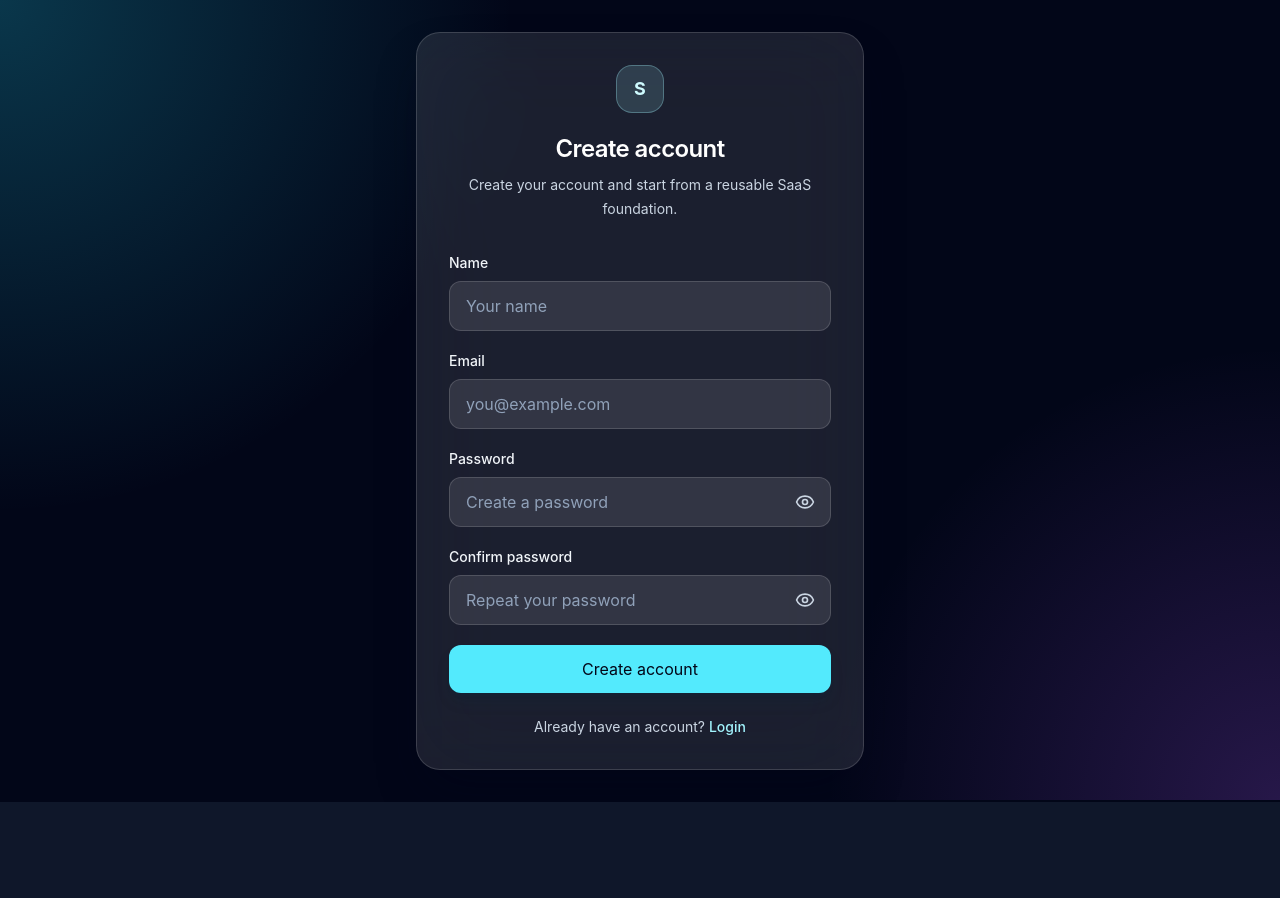
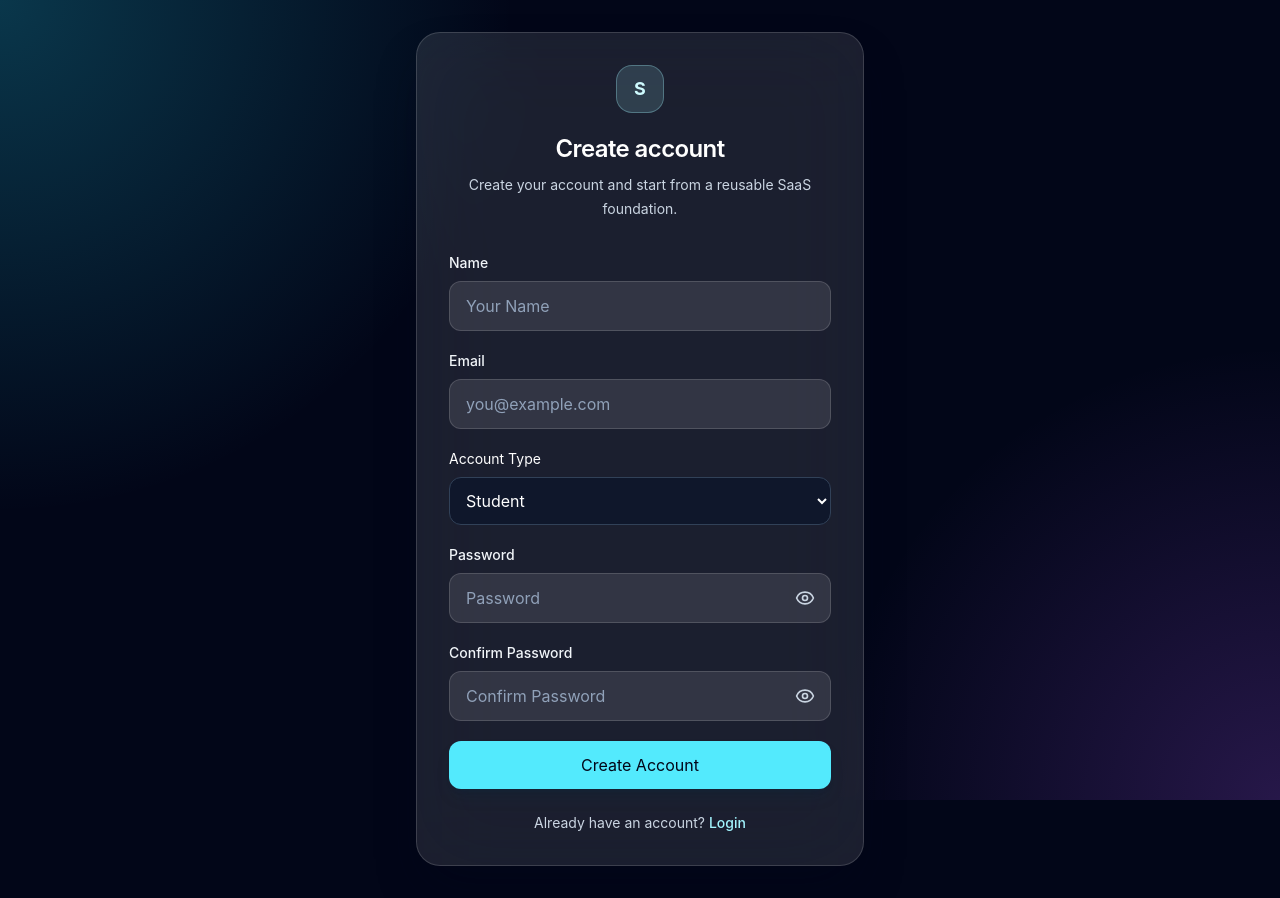
Before and after one commit to siddhant0802/EduPulse-AI, a React (Vite) app: page /register in a window 1280 px wide. Before the commit the page ends 802 px from the top, so only its background shows below. Built offline with nearby package versions, Linux system fonts and the light colour scheme.

Commit message:
Add teacher and student dashboards

```diff
--- a/src/components/forms/auth/RegisterForm.tsx
+++ b/src/components/forms/auth/RegisterForm.tsx
@@ -1,16 +1,29 @@
-import { useState } from 'react'
-import { useForm } from 'react-hook-form'
-import { AuthInput, PasswordInput, PasswordStrength } from '../../auth'
-import { LoadingButton } from '../../ui'
-import { authService } from '../../../services'
-import type { RegisterPayload } from '../../../types/auth'
+import { useState } from "react";
+import { useNavigate } from "react-router";
+import { useForm } from "react-hook-form";
 
-type RegisterFormValues = RegisterPayload & {
-  confirmPassword: string
-}
+import {
+  AuthInput,
+  PasswordInput,
+  PasswordStrength,
+} from "../../auth";
+
+import { LoadingButton } from "../../ui";
+import { authService } from "../../../services";
+
+type RegisterFormValues = {
+  name: string;
+  email: string;
+  password: string;
+  confirmPassword: string;
+  role: "admin" | "teacher" | "student";
+};
 
 export function RegisterForm() {
-  const [formError, setFormError] = useState('')
+  const navigate = useNavigate();
+
+  const [formError, setFormError] = useState("");
+
   const {
     register,
     handleSubmit,
@@ -18,85 +31,103 @@ export function RegisterForm() {
     formState: { errors, isSubmitting },
   } = useForm<RegisterFormValues>({
     defaultValues: {
-      name: '',
-      email: '',
-      password: '',
-      confirmPassword: '',
+      name: "",
+      email: "",
+      password: "",
+      confirmPassword: "",
+      role: "student",
     },
-  })
+  });
 
-  const password = watch('password')
+  const password = watch("password");
 
-  const onSubmit = async ({ name, email, password: submittedPassword }: RegisterFormValues) => {
-    setFormError('')
-    await authService.register({ name, email, password: submittedPassword }).catch(() => {
-      setFormError('Unable to create an account with those details.')
-    })
-  }
+  const onSubmit = async (data: RegisterFormValues) => {
+    try {
+      setFormError("");
+
+      await authService.register({
+        name: data.name,
+        email: data.email,
+        password: data.password,
+        role: data.role,
+      });
+
+      navigate("/login");
+    } catch {
+      setFormError("Unable to create account.");
+    }
+  };
 
   return (
     <form className="space-y-5" onSubmit={handleSubmit(onSubmit)}>
       <AuthInput
-        autoComplete="name"
+        label="Name"
+        placeholder="Your Name"
+        {...register("name", {
+          required: "Name is required",
+        })}
         error={errors.name?.message}
-        label="Name"
-        placeholder="Your name"
-        {...register('name', {
-          required: 'Name is required',
-          minLength: {
-            value: 2,
-            message: 'Name must be at least 2 characters',
-          },
-        })}
       />
 
       <AuthInput
-        autoComplete="email"
-        error={errors.email?.message}
+        type="email"
         label="Email"
         placeholder="you@example.com"
-        type="email"
-        {...register('email', {
-          required: 'Email is required',
-          pattern: {
-            value: /^\S+@\S+\.\S+$/,
-            message: 'Enter a valid email address',
-          },
+        {...register("email", {
+          required: "Email is required",
         })}
+        error={errors.email?.message}
       />
 
+      <div>
+        <label className="mb-2 block text-sm text-white">
+          Account Type
+        </label>
+
+        <select
+          {...register("role")}
+          className="w-full rounded-xl border border-slate-700 bg-slate-900 p-3 text-white"
+        >
+          <option value="student">Student</option>
+          <option value="teacher">Teacher</option>
+          <option value="admin">Admin</option>
+        </select>
+      </div>
+
       <PasswordInput
-        autoComplete="new-password"
+        label="Password"
+        placeholder="Password"
+        {...register("password", {
+          required: "Password required",
+          minLength: 8,
+        })}
         error={errors.password?.message}
-        label="Password"
-        placeholder="Create a password"
-        {...register('password', {
-          required: 'Password is required',
-          minLength: {
-            value: 8,
-            message: 'Password must be at least 8 characters',
-          },
-        })}
       />
 
       <PasswordStrength password={password} />
 
       <PasswordInput
-        autoComplete="new-password"
+        label="Confirm Password"
+        placeholder="Confirm Password"
+        {...register("confirmPassword", {
+          validate: (value) =>
+            value === password || "Passwords do not match",
+        })}
         error={errors.confirmPassword?.message}
-        label="Confirm password"
-        placeholder="Repeat your password"
-        {...register('confirmPassword', {
-          required: 'Confirm your password',
-          validate: (value) => value === password || 'Passwords do not match',
-        })}
       />
 
-      {formError ? <p className="text-sm text-rose-200">{formError}</p> : null}
+      {formError && (
+        <p className="text-red-400">
+          {formError}
+        </p>
+      )}
 
-      <LoadingButton isLoading={isSubmitting} type="submit">
-        Create account
+      <LoadingButton
+        isLoading={isSubmitting}
+        type="submit"
+      >
+        Create Account
       </LoadingButton>
     </form>
-  )
+  );
 }
```
